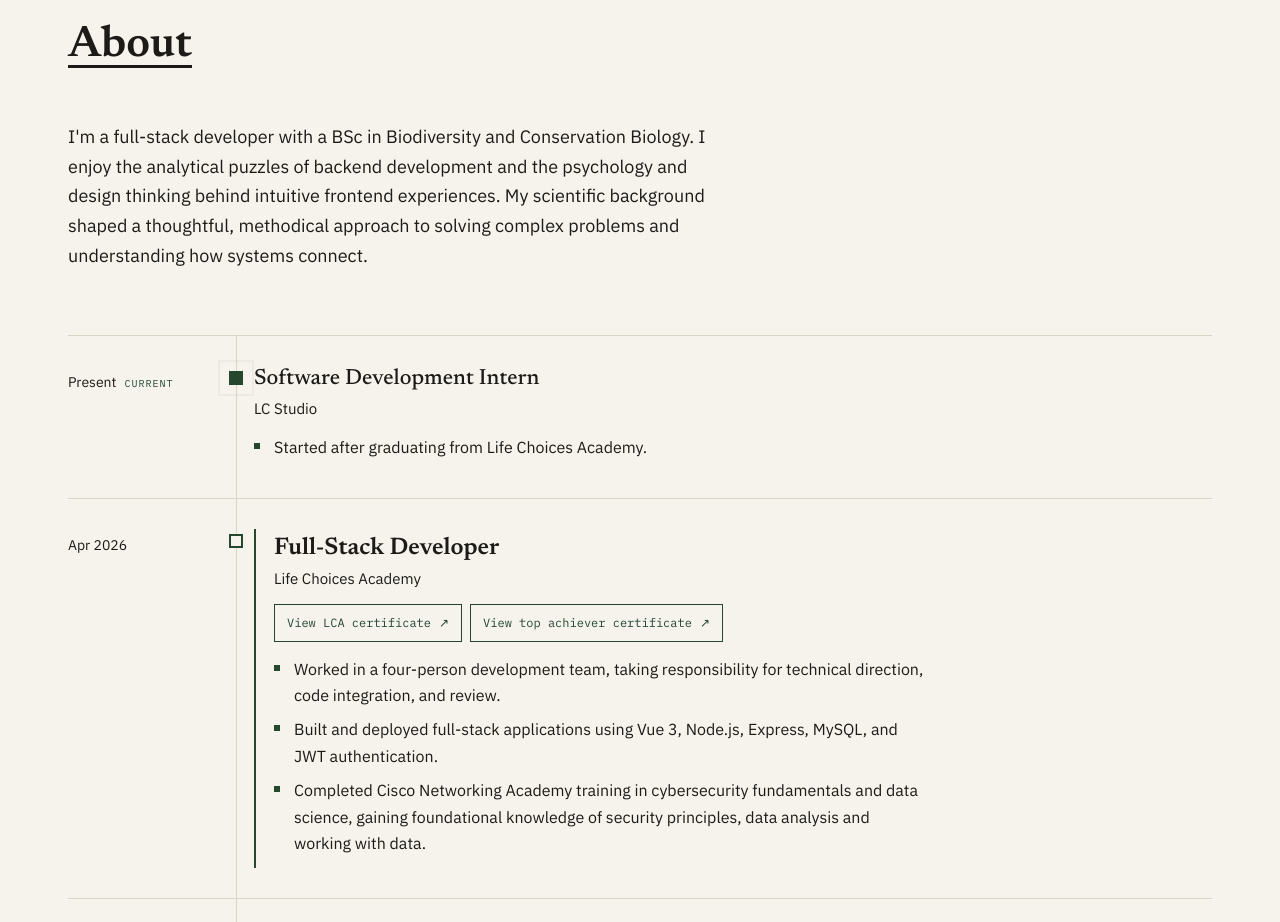
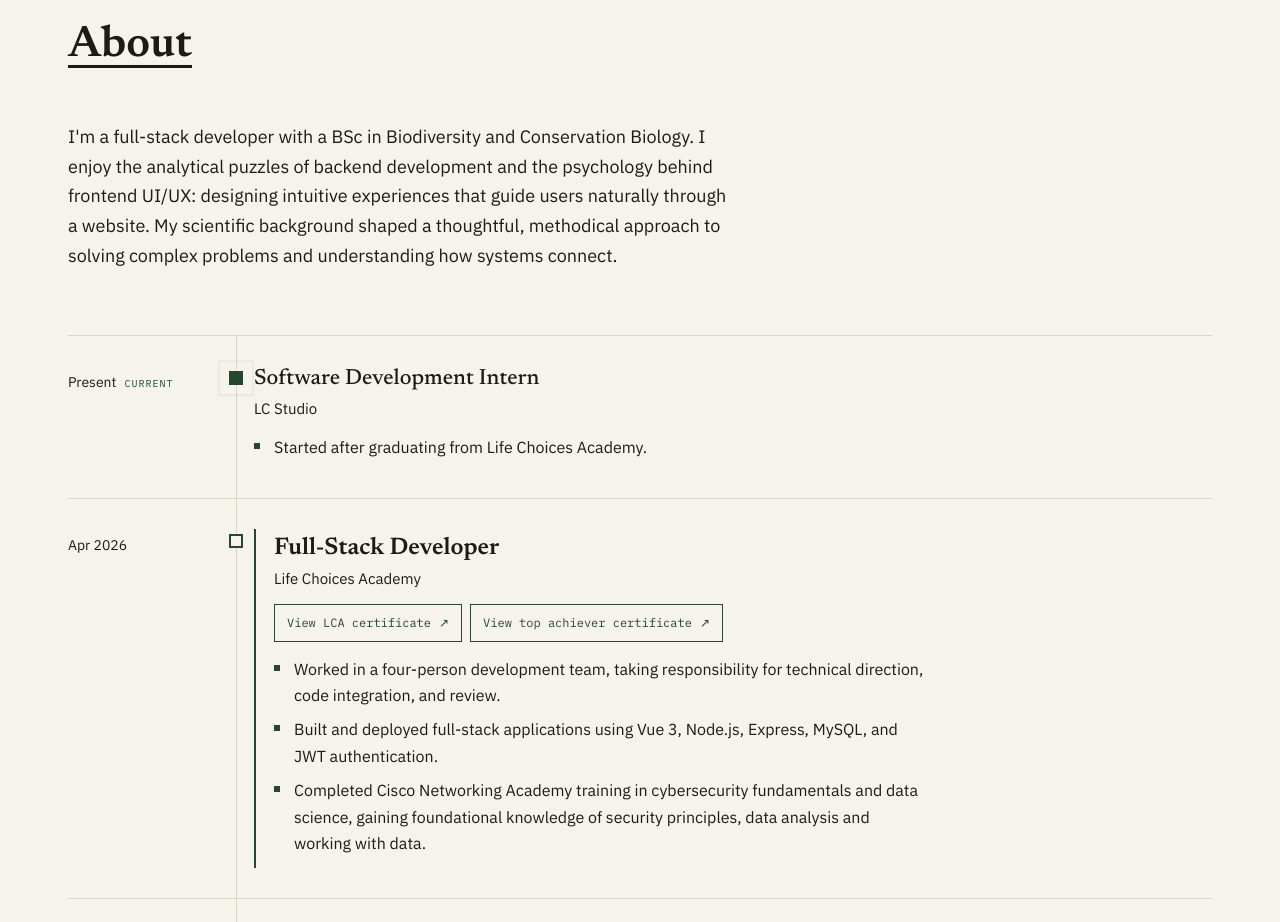
Before and after one commit to ihtishaamj63-web/ihtishaam-portfolio, a Vue app: page / in a window 1280 px wide. Shown: the part 1540-2462 px from the top of the page. Built offline with nearby package versions, Linux system fonts and the light colour scheme.

Commit message:
Refine frontend UI/UX introduction

```diff
--- a/src/components/AboutSection.vue
+++ b/src/components/AboutSection.vue
@@ -6,9 +6,10 @@
       </div>
       <p class="intro">
         I'm a full-stack developer with a BSc in Biodiversity and Conservation Biology. I enjoy
-        the analytical puzzles of backend development and the psychology and design thinking
-        behind intuitive frontend experiences. My scientific background shaped a thoughtful,
-        methodical approach to solving complex problems and understanding how systems connect.
+        the analytical puzzles of backend development and the psychology behind frontend UI/UX:
+        designing intuitive experiences that guide users naturally through a website. My scientific
+        background shaped a thoughtful, methodical approach to solving complex problems and
+        understanding how systems connect.
       </p>
 
       <div class="timeline">
```
